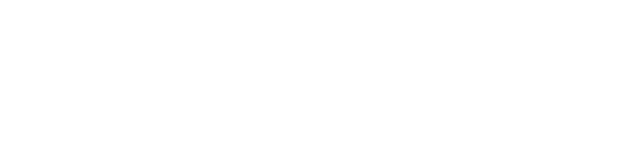
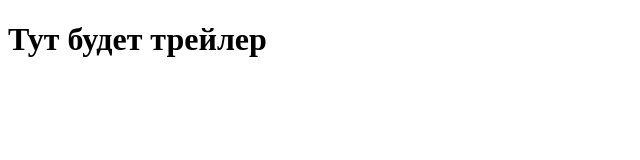
Before and after one commit to alashchev17/venom-2, a plain HTML site: page trailer/index.html in a window 1280 px wide. Shown: the whole page, without its empty margins (0-640 px from the left). Drawn offline with Linux system fonts and the light colour scheme.

Commit message:
Update index.html

```diff
--- a/trailer/index.html
+++ b/trailer/index.html
@@ -4,9 +4,9 @@
   <meta charset="UTF-8">
   <meta http-equiv="X-UA-Compatible" content="IE=edge">
   <meta name="viewport" content="width=device-width, initial-scale=1.0">
-  <title>Document</title>
+  <title>Venom 2 - трейлер</title>
 </head>
 <body>
-
+  <h1>Тут будет трейлер</h1>
 </body>
 </html>
```
